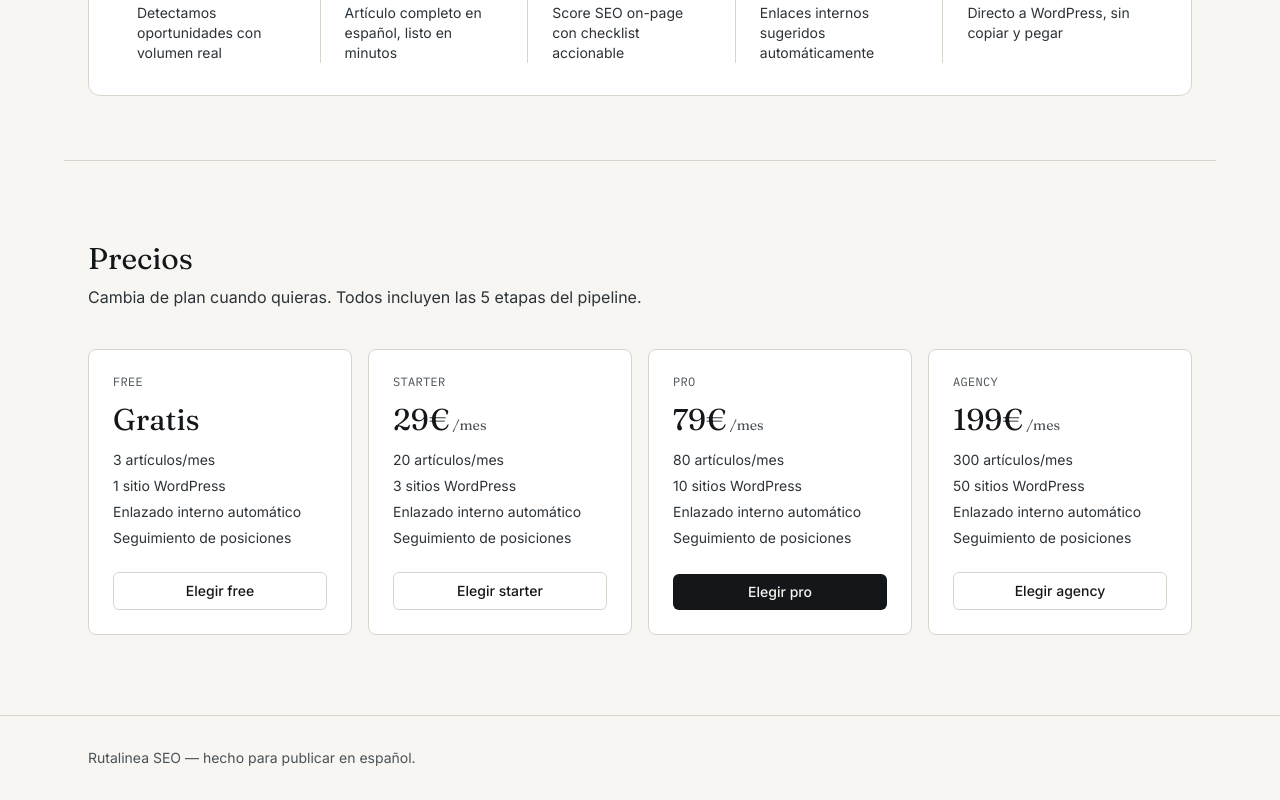
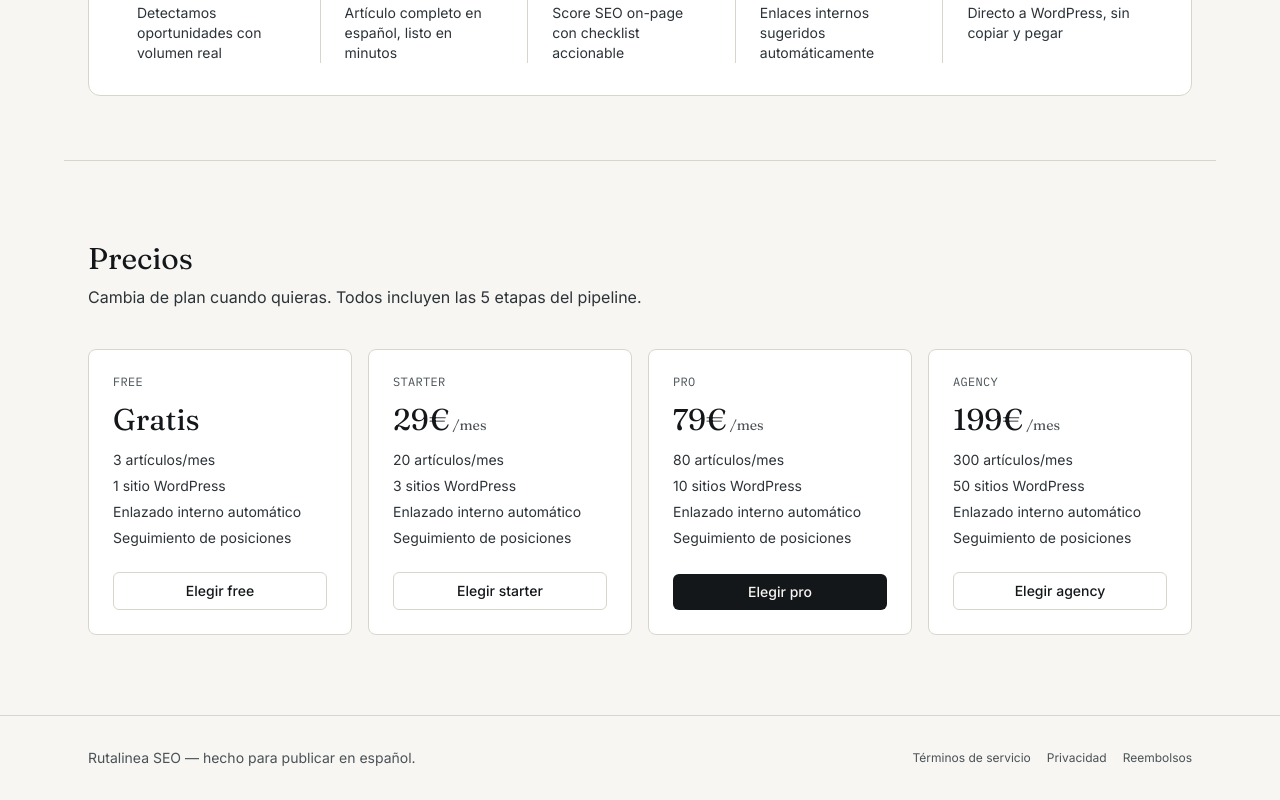
Before and after one commit to johnimrtnzz/rutalinea-seo, a Next.js app: page / in a window 1280 px wide. Shown: the part 681-1481 px from the top of the page. Built offline with nearby package versions, Linux system fonts and the light colour scheme.

Commit message:
Update page.tsx

```diff
--- a/app/page.tsx
+++ b/app/page.tsx
@@ -119,8 +119,13 @@ export default function Home() {
       </section>
 
       <footer className="border-t border-[var(--color-line)] py-8">
-        <div className="max-w-6xl mx-auto px-6 text-sm text-[var(--color-slate-soft)]">
-          Rutalinea SEO — hecho para publicar en español.
+        <div className="max-w-6xl mx-auto px-6 flex flex-col sm:flex-row items-center justify-between gap-3 text-sm text-[var(--color-slate-soft)]">
+          <span>Rutalinea SEO — hecho para publicar en español.</span>
+          <div className="flex gap-4 text-xs">
+            <Link href="/terminos" className="hover:underline">Términos de servicio</Link>
+            <Link href="/privacidad" className="hover:underline">Privacidad</Link>
+            <Link href="/reembolsos" className="hover:underline">Reembolsos</Link>
+          </div>
         </div>
       </footer>
     </div>
```
